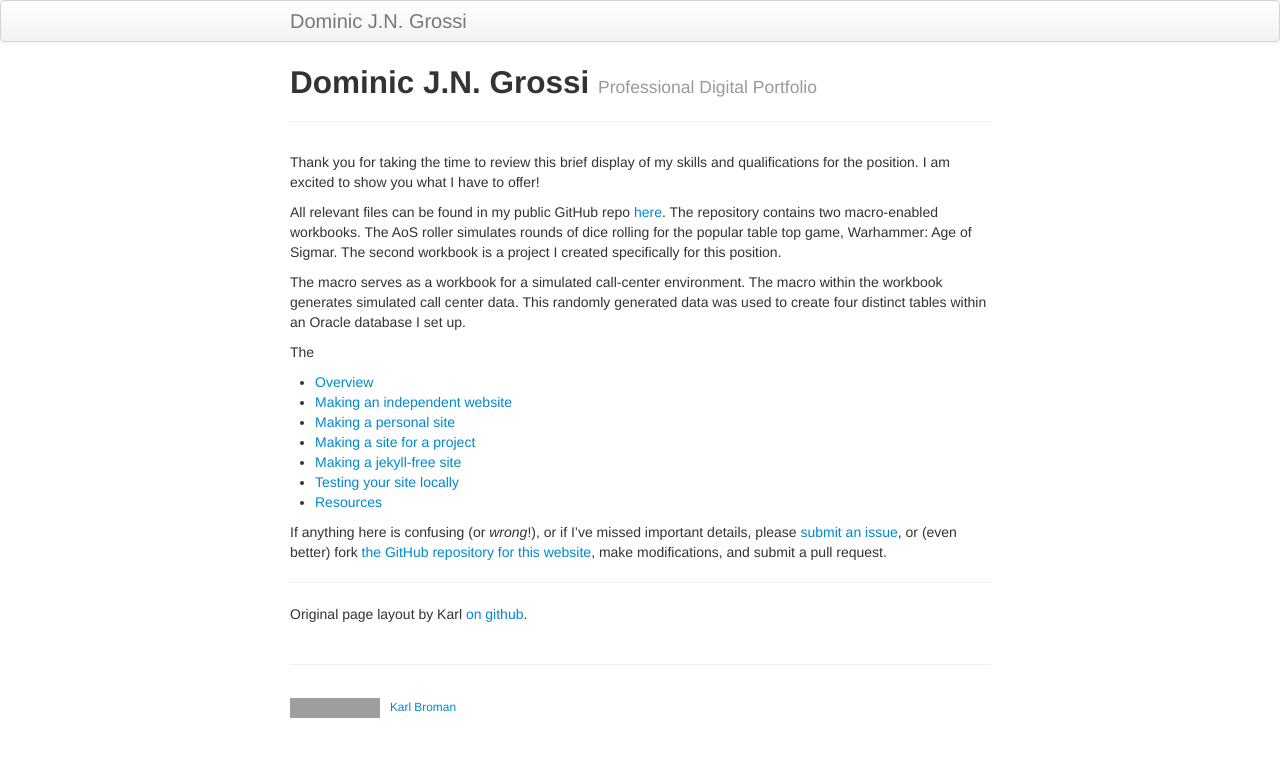
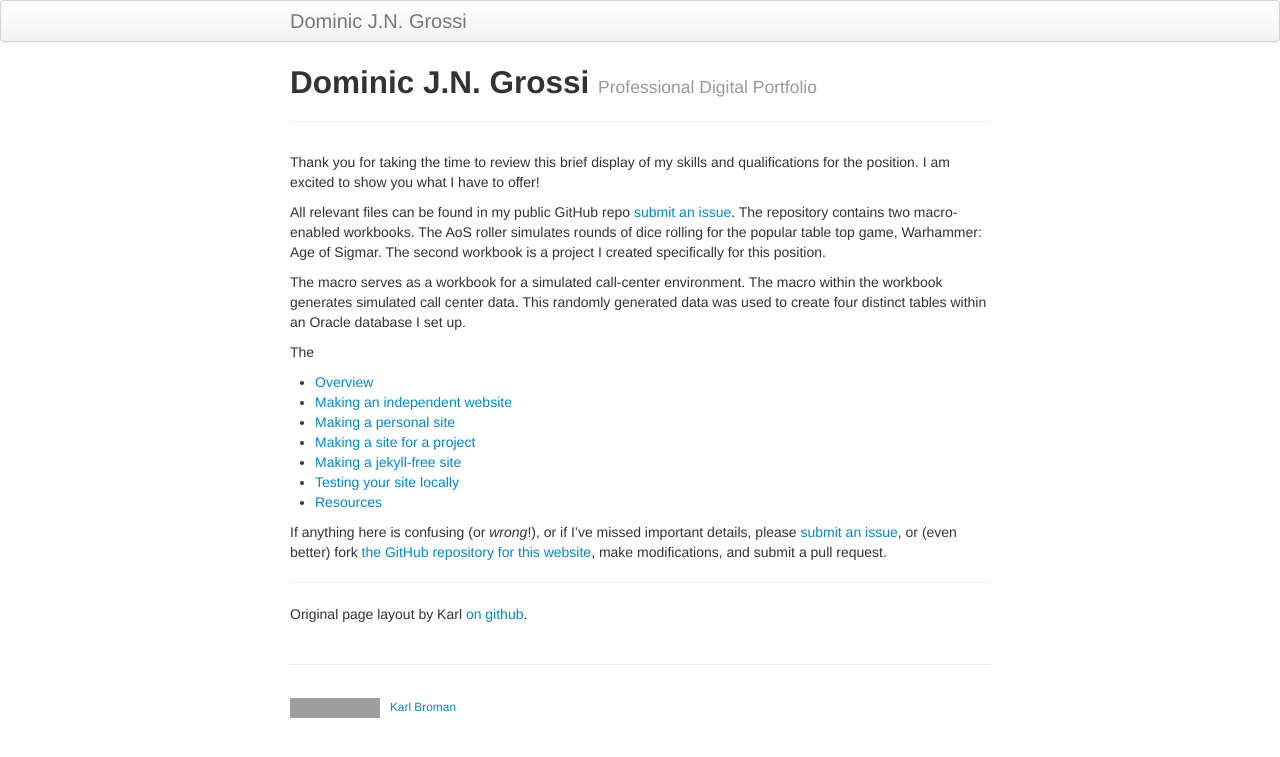
Before and after one commit to Dominicgrossi/Dominicgrossi.github.io, a Jekyll site: the page built from index.md, in a window 1280 px wide. Shown: the top 757 px of the page. Built offline with Jekyll 4.4.1, drawn with Linux system fonts in a browser that asks for light colours; grey boxes are pictures that could not be loaded.

Commit message:
Update index.md

```diff
--- a/index.md
+++ b/index.md
@@ -7,7 +7,7 @@ description: My professional portfolio for consideration for the Allstate Workfl
 Thank you for taking the time to review this brief display of my skills and qualifications for the position. I am excited to show you what I have to offer!
 
 <title>About the Portfolio</title>
-All relevant files can be found in my public GitHub repo [here](https://github.com/Dominicgrossi). The repository contains two macro-enabled workbooks. The AoS roller simulates rounds of dice rolling for the popular table top game, Warhammer: Age of Sigmar. The second workbook is a project I created specifically for this position.
+All relevant files can be found in my public GitHub repo [submit an issue](https://github.com/kbroman/simple_site/issues). The repository contains two macro-enabled workbooks. The AoS roller simulates rounds of dice rolling for the popular table top game, Warhammer: Age of Sigmar. The second workbook is a project I created specifically for this position.
 
 <title>About the Portfolio</title>
 The macro serves as a workbook for a simulated call-center environment. The macro within the workbook generates simulated call center data. This randomly generated data was used to create four distinct tables within an Oracle database I set up.
```
